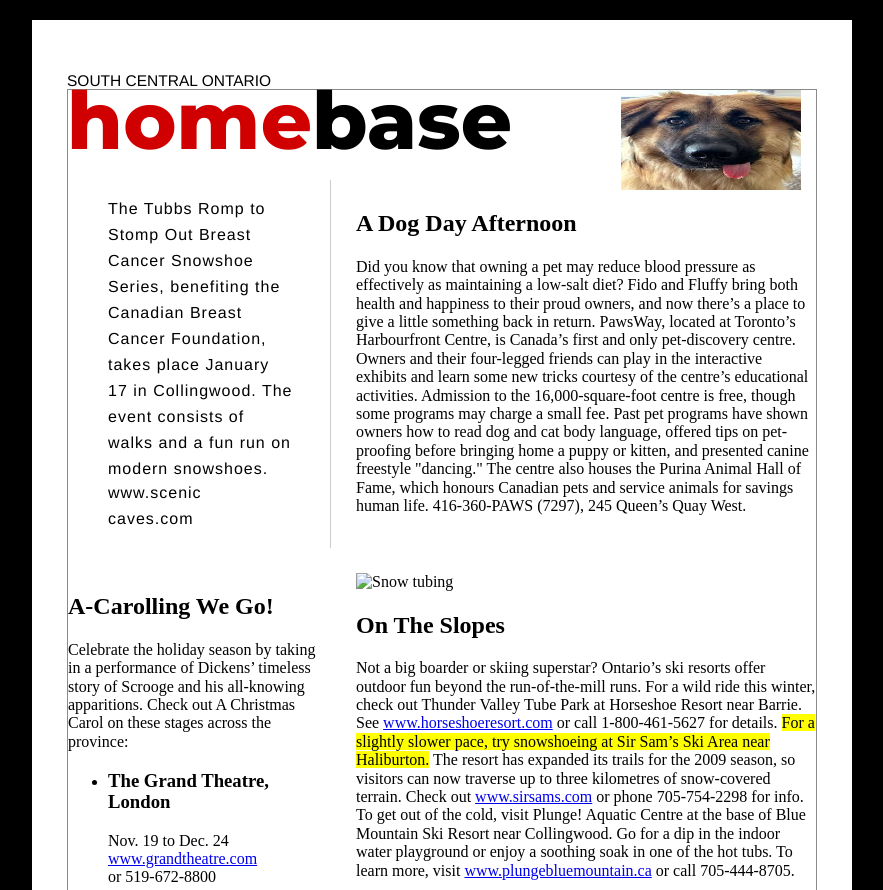
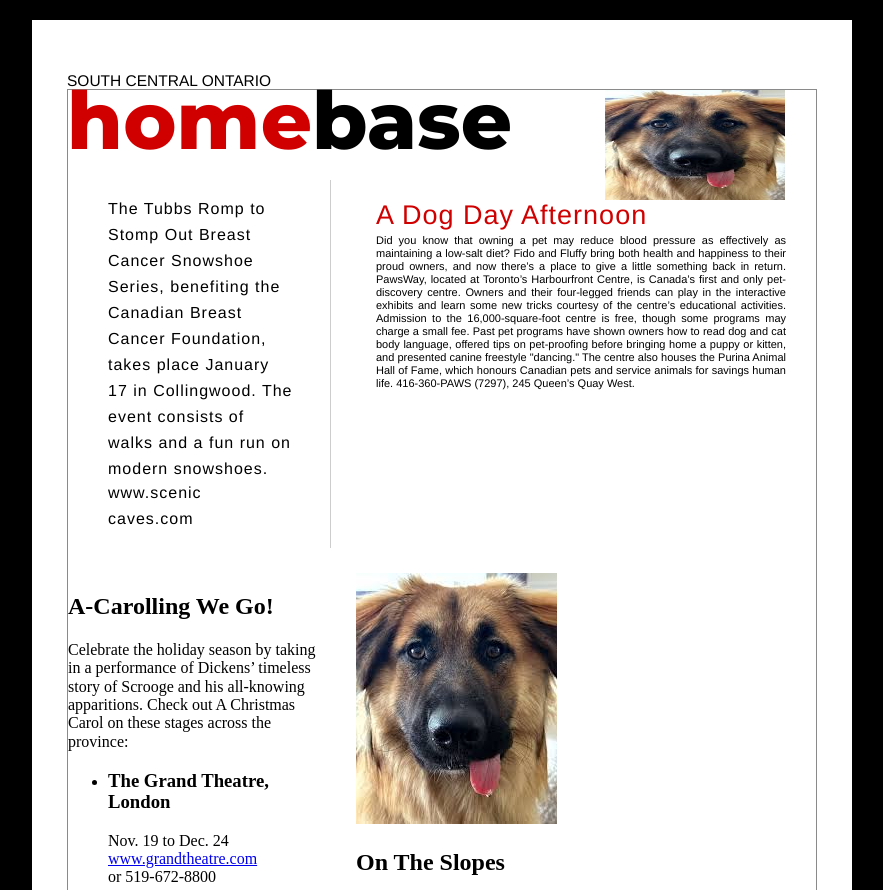
Before and after one commit to justineG755/comp1054, a plain HTML site: page assignment-2/home-base.html in a window 1280 px wide. Shown: the top 890 px of the page, without its empty margins (198-1081 px from the left). Drawn offline with Linux system fonts and the light colour scheme.

Commit message:
added layout and position for first article section (last commit was aside)

```diff
--- a/assignment-2/css/main.css
+++ b/assignment-2/css/main.css
@@ -52,10 +52,10 @@ header p{
 
 article:first-of-type img{
     width:180px;
-    height: 100px;
+    height: 110px;
     float:right;
-    margin-right:15px;
-    margin-top: -100px;
+    margin-right:1px;
+    margin-top: -110px;
 }
 
 aside:first-of-type{
@@ -80,5 +80,27 @@ aside:first-of-type a{
     margin-top:-18px;
     word-break:break-all;
     width: 100px;
+}
 
+article:first-of-type{
+    width:410px;
+    padding: 10px;
+    font-family: Helvetica, Arial, sans-serif;
+    margin-left: 10px;
 }
+
+article:first-of-type h2{
+    margin-top:0px;
+    font-weight: 560;
+    font-size: 27px;
+    letter-spacing: 1px;
+    color: rgb(208, 0, 0);
+}
+
+article:first-of-type p{
+    font-size: 11px;
+    text-align: justify;
+    margin-top: -20px;
+    font-weight: lighter;
+    line-height: 13px;
+}
--- a/assignment-2/home-base.html
+++ b/assignment-2/home-base.html
@@ -37,7 +37,7 @@
 					for savings human life. 416-360-PAWS (7297), 245 Queen’s Quay West.</p>
 			</article>
 			<article>
-				<img src="snow-tubing.jpg" alt="Snow tubing" height="" width="" />
+				<img src="img/placeholderimage.jpeg" alt="Snow tubing" height="" width="" />
 				<h2>On The Slopes</h2>
 				<p>Not a big boarder or skiing superstar? Ontario’s ski resorts offer outdoor fun beyond the
 					run-of-the-mill runs. For a wild ride this winter, check out Thunder Valley Tube Park at Horseshoe
```
